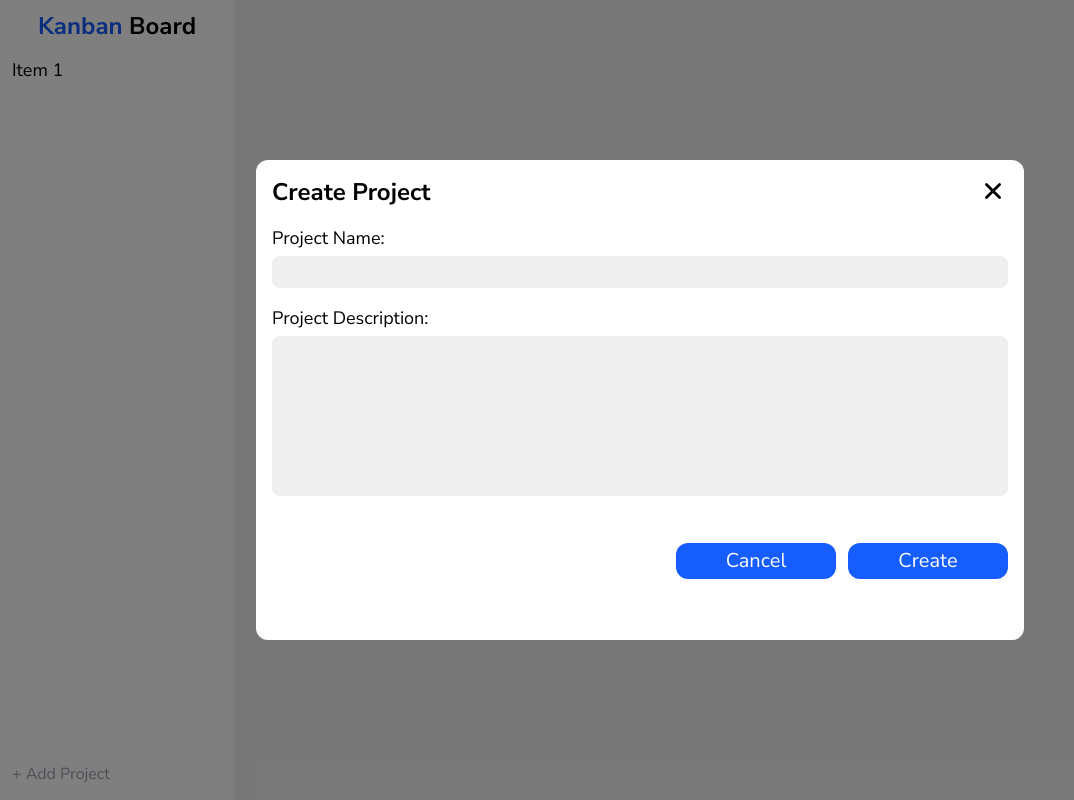
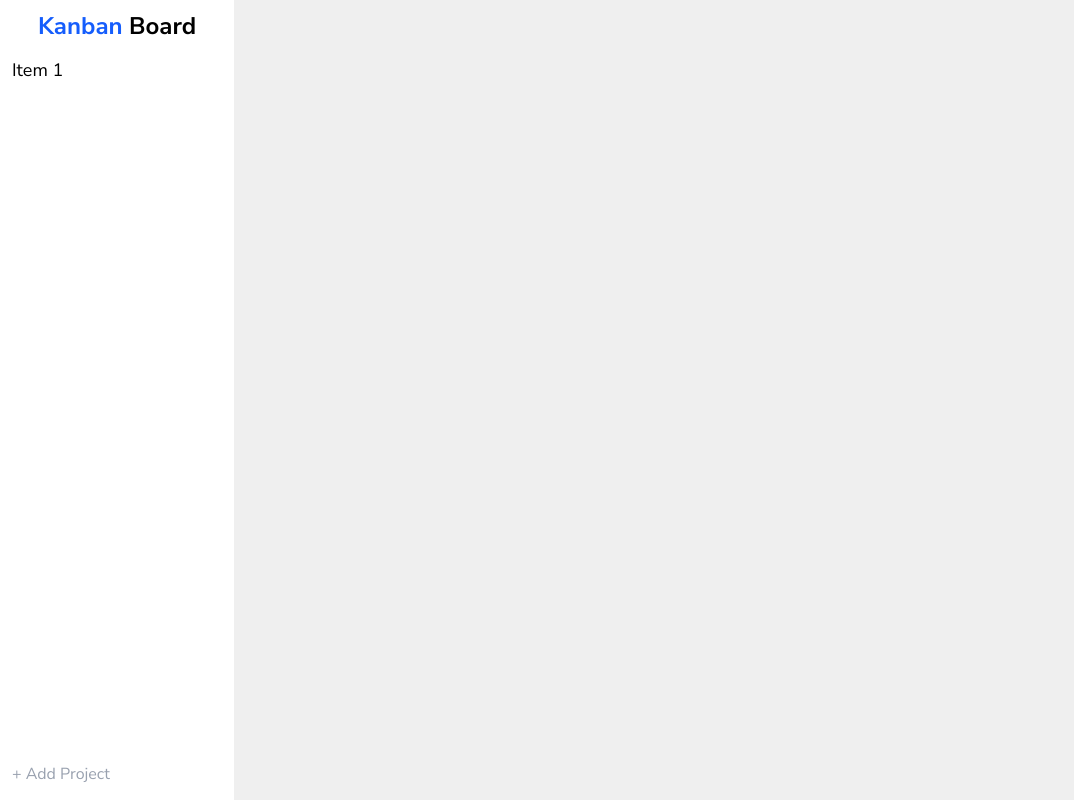
Before and after one commit to shr00m335/kanban-board, a React (Vite) app: page / in a window 1280 px wide. Shown: the whole page, without its empty margins (0-1074 px from the left). Built offline with nearby package versions, Linux system fonts and the light colour scheme.

Commit message:
Added opening and closing of popup

```diff
--- a/src/App.tsx
+++ b/src/App.tsx
@@ -1,12 +1,17 @@
+import React from "react";
 import "./App.css";
 import CreateProjectPopup from "./components/CreateProjectPopup";
 import Sidebar from "./components/Sidebar";
 
 function App() {
+  const [showPopup, setShowPopup] = React.useState<boolean>(false);
+
   return (
     <main className="w-screen h-screen">
-      <Sidebar />
-      <CreateProjectPopup />
+      <Sidebar onCreateClick={() => setShowPopup(true)} />
+      {showPopup && (
+        <CreateProjectPopup onCloseClick={() => setShowPopup(false)} />
+      )}
     </main>
   );
 }
--- a/src/components/CreateProjectPopup.tsx
+++ b/src/components/CreateProjectPopup.tsx
@@ -1,13 +1,18 @@
 import { IoClose } from "react-icons/io5";
 
-const CreateProjectPopup = (): JSX.Element => {
+interface CreateProjectPopupProp {
+  onCloseClick: () => void;
+}
+
+const CreateProjectPopup = ({
+  onCloseClick,
+}: CreateProjectPopupProp): JSX.Element => {
   return (
     <div className="absolute top-0 left-0 w-screen h-screen bg-black/50 flex">
       <div className="w-3/5 h-3/5 bg-white m-auto relative p-4 rounded-xl">
-        <IoClose
-          className="absolute right-4 top-4 cursor-pointer hover:text-black/50"
-          size={30}
-        />
+        <button className="absolute right-4 top-4" onClick={onCloseClick}>
+          <IoClose className="cursor-pointer hover:text-black/50" size={30} />
+        </button>
         <h1 className="text-2xl font-bold">Create Project</h1>
         <div className="mt-4">
           <p className="text-lg">Project Name:</p>
@@ -21,10 +26,13 @@ const CreateProjectPopup = (): JSX.Element => {
           <textarea className="bg-[#EFEFEF] w-full h-40 text-lg px-2 py-0.5 rounded-lg mt-1 resize-none" />
         </div>
         <div className="flex w-min ml-auto mt-10">
-          <button className="bg-blue-600 text-white w-40 mr-3 py-1 text-xl rounded-xl">
+          <button
+            className="bg-blue-600 text-white w-40 mr-3 py-1 text-xl rounded-xl hover:bg-blue-500"
+            onClick={onCloseClick}
+          >
             Cancel
           </button>
-          <button className="bg-blue-600 text-white w-40 py-1 text-xl rounded-xl">
+          <button className="bg-blue-600 text-white w-40 py-1 text-xl rounded-xl hover:bg-blue-500">
             Create
           </button>
         </div>
--- a/src/components/Sidebar.tsx
+++ b/src/components/Sidebar.tsx
@@ -1,6 +1,10 @@
 import React from "react";
 
-const Sidebar = (): React.ReactNode => {
+interface SidebarProp {
+  onCreateClick: () => void;
+}
+
+const Sidebar = ({ onCreateClick }: SidebarProp): React.ReactNode => {
   return (
     <div className="w-[234px] h-full bg-white grid grid-rows-[52px_auto_52px]">
       {/* Title */}
@@ -11,7 +15,10 @@ const Sidebar = (): React.ReactNode => {
       <div className="overflow-y-auto select-none">
         <p className="px-3 py-1 text-lg">Item 1</p>
       </div>
-      <button className="text-left px-3 my-auto text-gray-400 select-none hover:text-gray-600">
+      <button
+        className="text-left px-3 my-auto text-gray-400 select-none hover:text-gray-600"
+        onClick={onCreateClick}
+      >
         + Add Project
       </button>
     </div>
```
